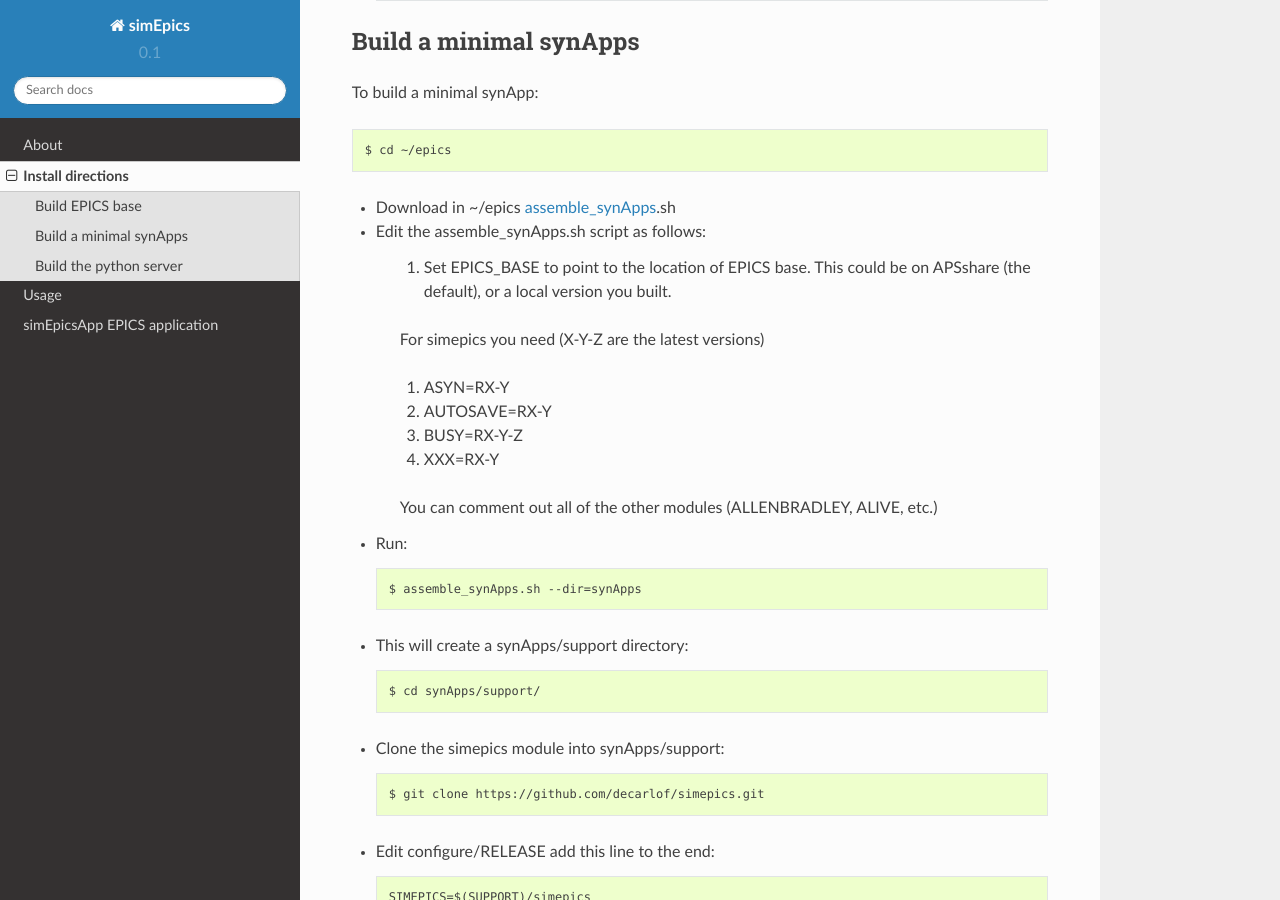
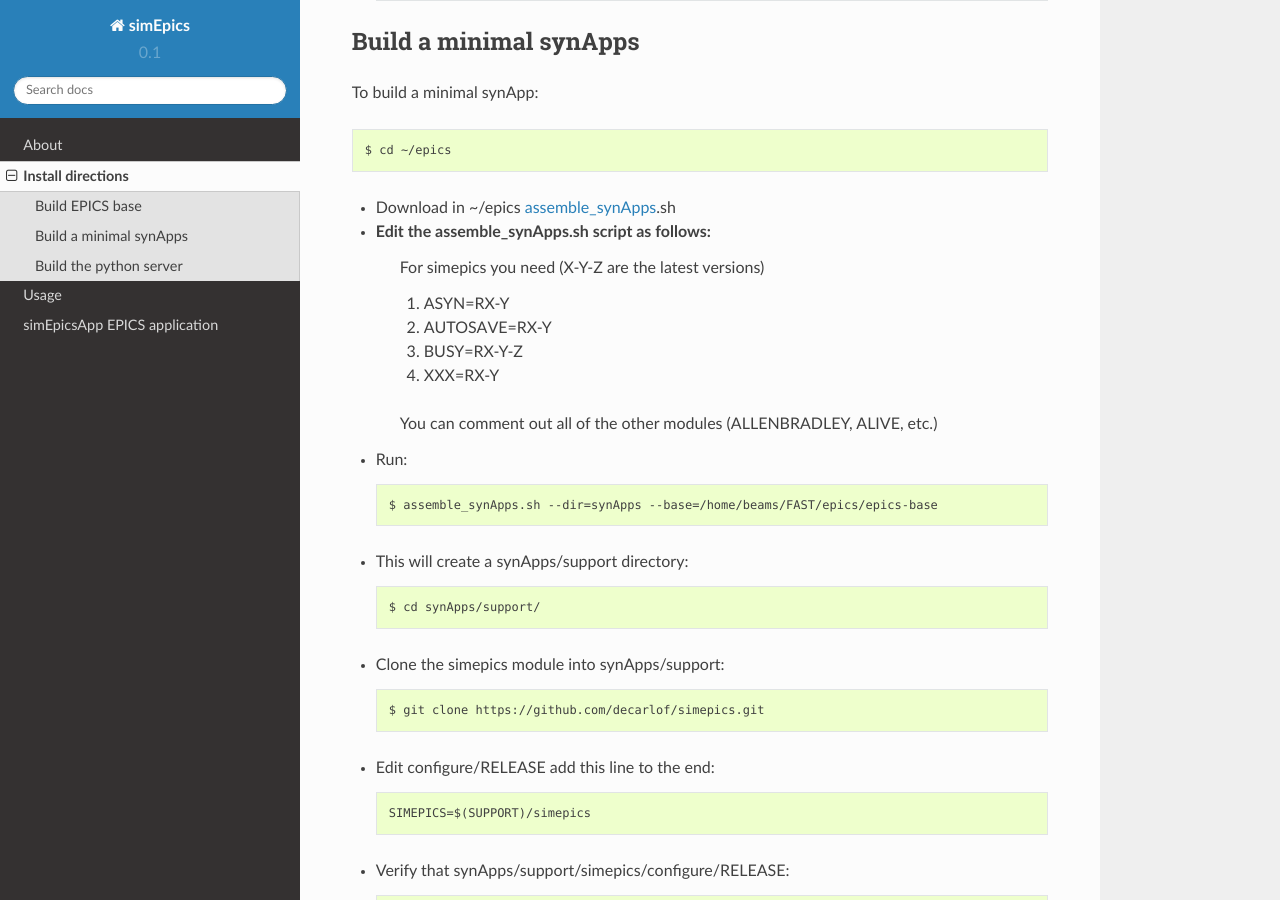
Before and after one commit to decarlof/simEpics, a Sphinx documentation site: the page built from docs/source/install.rst, in a window 1280 px wide and 900 px high, scrolled down 560 px. Built offline with Sphinx 7.4.7 and the Read the Docs theme 2.0.0, drawn with Linux system fonts in a browser that asks for light colours.

Commit message:
Update install.rst

```diff
--- a/docs/source/install.rst
+++ b/docs/source/install.rst
@@ -29,9 +29,6 @@
 
 - Download in ~/epics `assemble_synApps <https://github.com/EPICS-synApps/assemble_synApps/blob/18fff37055bb78bc40a87d3818777adda83c69f9/assemble_synApps>`_.sh
 - Edit the assemble_synApps.sh script as follows:
-
-    #. Set EPICS_BASE to point to the location of EPICS base.  This could be on APSshare (the default), or a local version you built.
-
     For simepics you need (X-Y-Z are the latest versions)
 
     #. ASYN=RX-Y
@@ -43,7 +40,7 @@
 
 - Run::
 
-    $ assemble_synApps.sh --dir=synApps
+    $ assemble_synApps.sh --dir=synApps --base=/home/beams/FAST/epics/epics-base
 
 - This will create a synApps/support directory::
 
```
